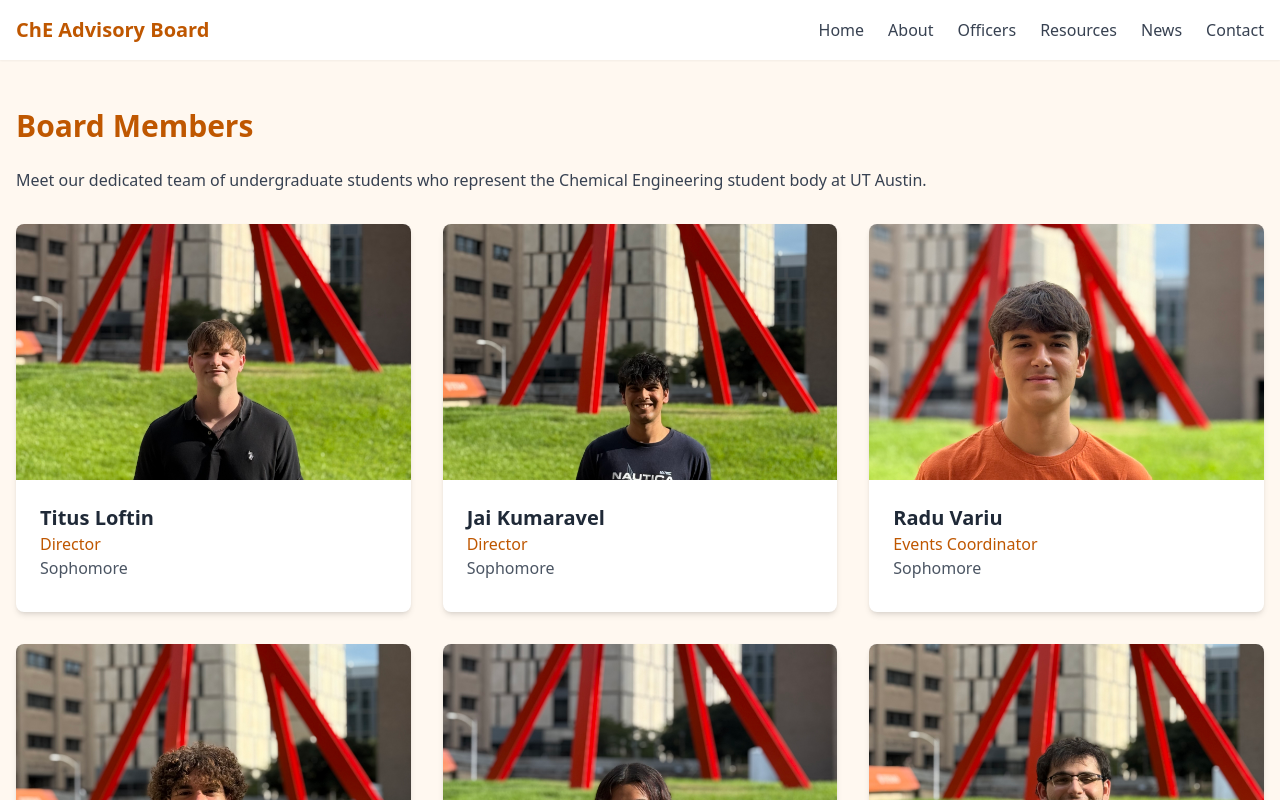
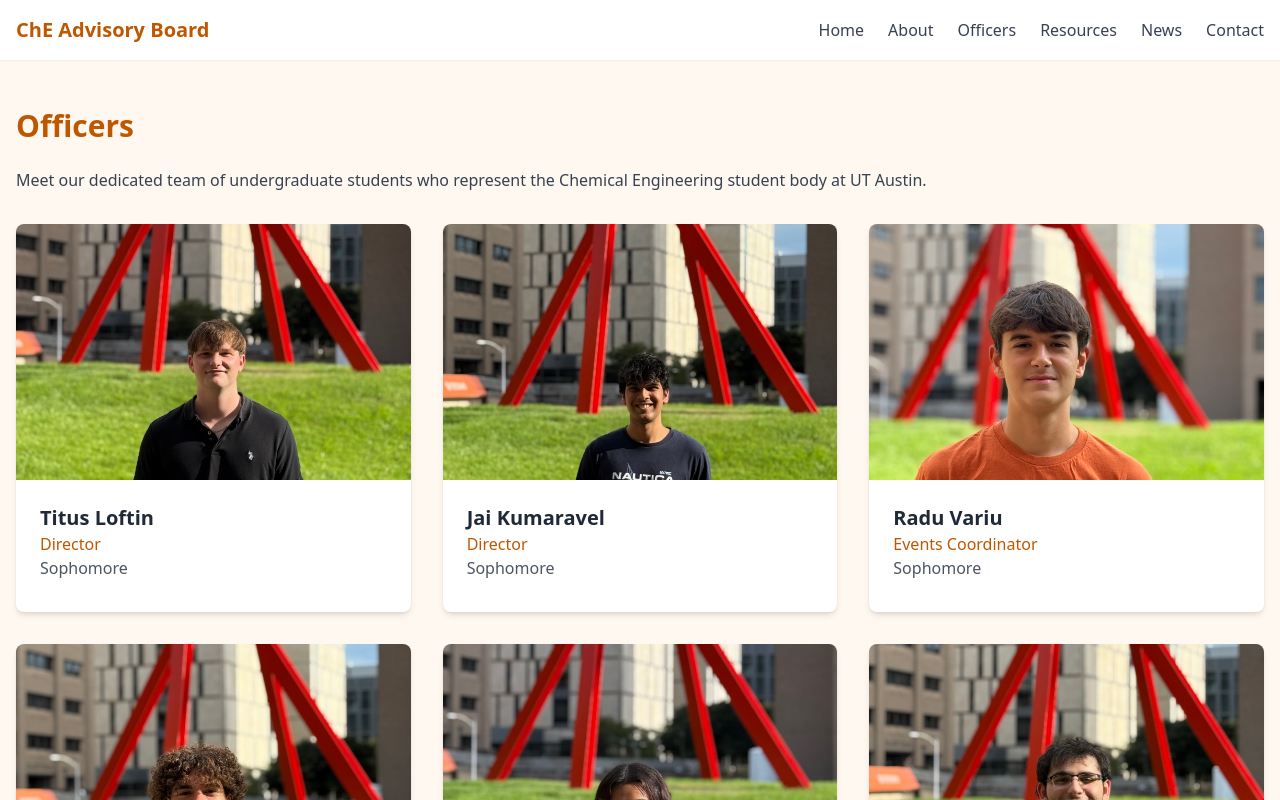
Before and after one commit to cheuab/texas, a React (Vite) app: page /officers in a window 1280 px wide. Shown: the top 800 px of the page. Built offline with nearby package versions, Linux system fonts and the light colour scheme.

Commit message:
slight edit

```diff
--- a/src/pages/Officers.tsx
+++ b/src/pages/Officers.tsx
@@ -50,7 +50,7 @@ const Officers = () => {
     image: '/venus.jpeg'
   }];
   return <div className="container mx-auto px-4 py-12">
-      <h1 className="text-3xl font-bold text-[#BF5700] mb-6">Board Members</h1>
+      <h1 className="text-3xl font-bold text-[#BF5700] mb-6">Officers</h1>
       <p className="text-gray-700 mb-8">
         Meet our dedicated team of undergraduate students who represent the
         Chemical Engineering student body at UT Austin.
```
